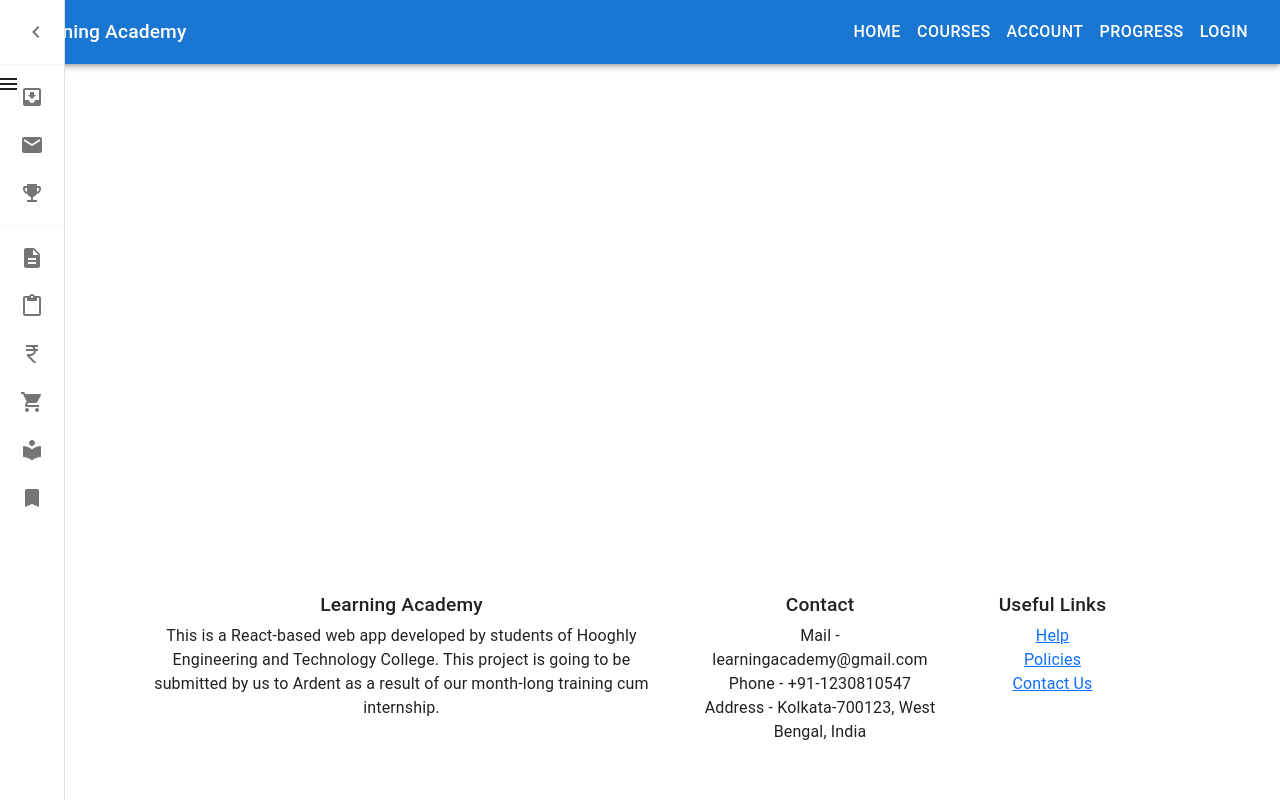
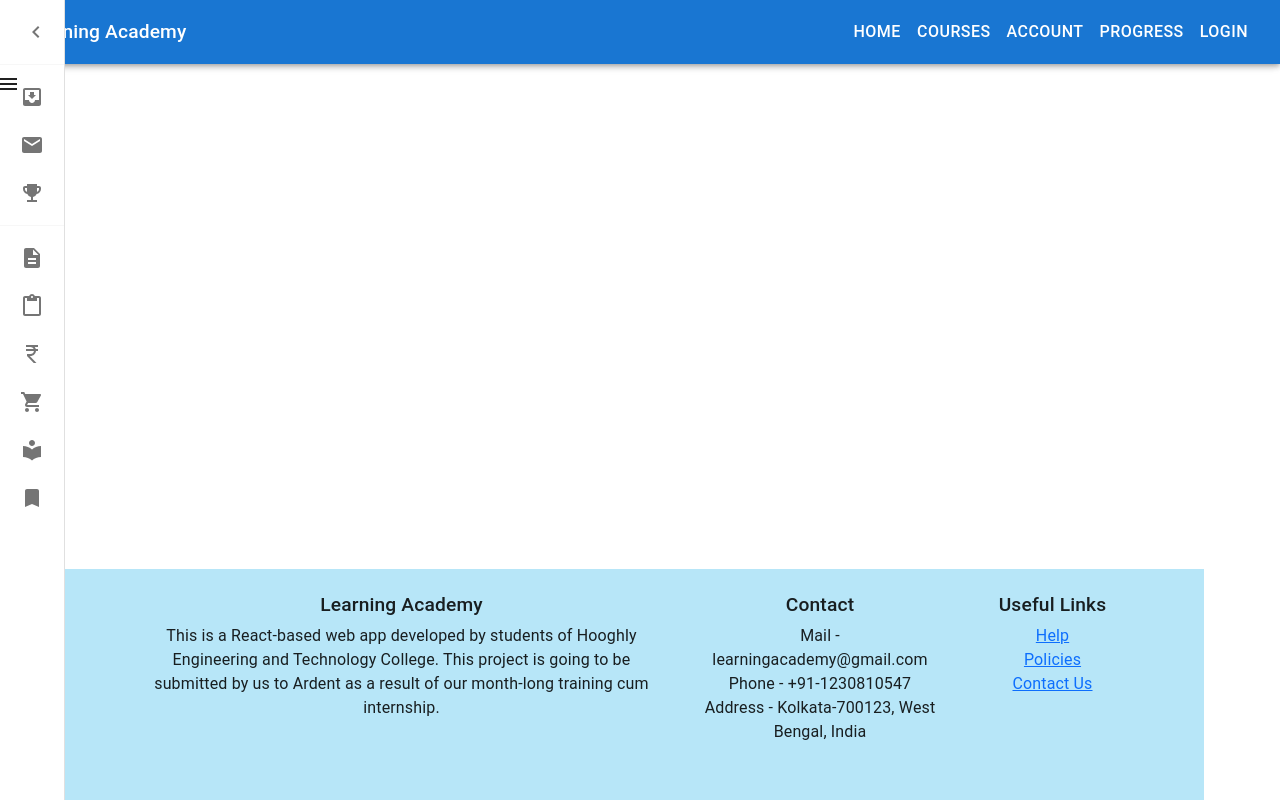
Before and after one commit to Srija-Mazumder/E_Learning_App, a React (Create React App) app: page / in a window 1280 px wide. Built offline with nearby package versions, Linux system fonts and the light colour scheme.

Commit message:
Update index.css

```diff
--- a/src/index.css
+++ b/src/index.css
@@ -33,3 +33,7 @@
   display: flex;
   align-items: center;
 }
+.foot{
+  background-color: rgba(18,172,233,0.3);
+  margin-left: 5rem;
+}
```
